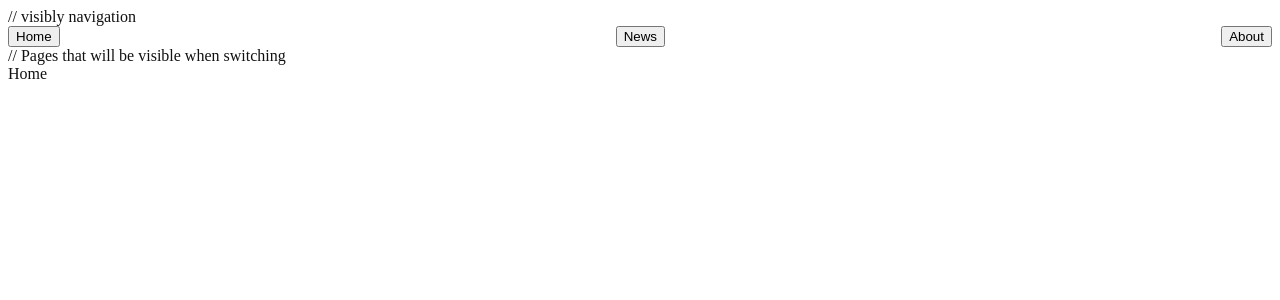
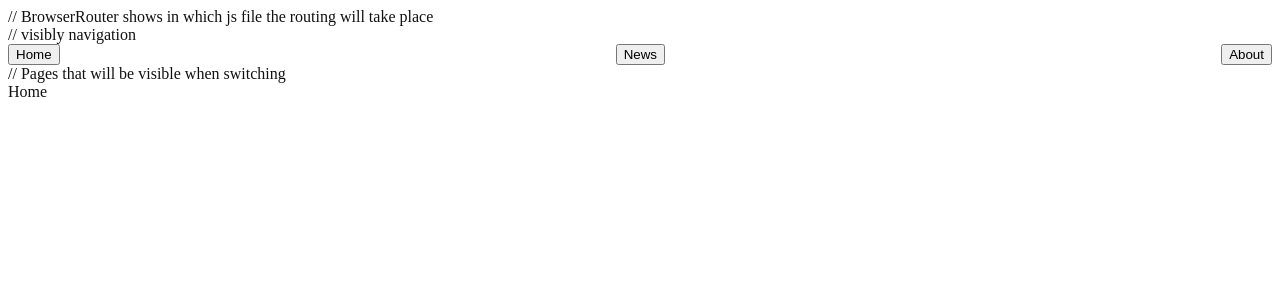
Before and after one commit to JustAlexeyDev/react-router, a React (Create React App) app: page / in a window 1280 px wide. Shown: the top 300 px of the page. Built offline with nearby package versions, Linux system fonts and the light colour scheme.

Commit message:
Update index.js

```diff
--- a/src/index.js
+++ b/src/index.js
@@ -1,10 +1,12 @@
+// import deafault react and react-router components
 import React from 'react';
 import ReactDOM from 'react-dom';
 import App from './App';
 import { BrowserRouter } from 'react-router-dom';
-
+// render
 ReactDOM.render(
   <React.StrictMode>
+  // BrowserRouter shows in which js file the routing will take place
     <BrowserRouter>
       <App />
     </BrowserRouter>
```
